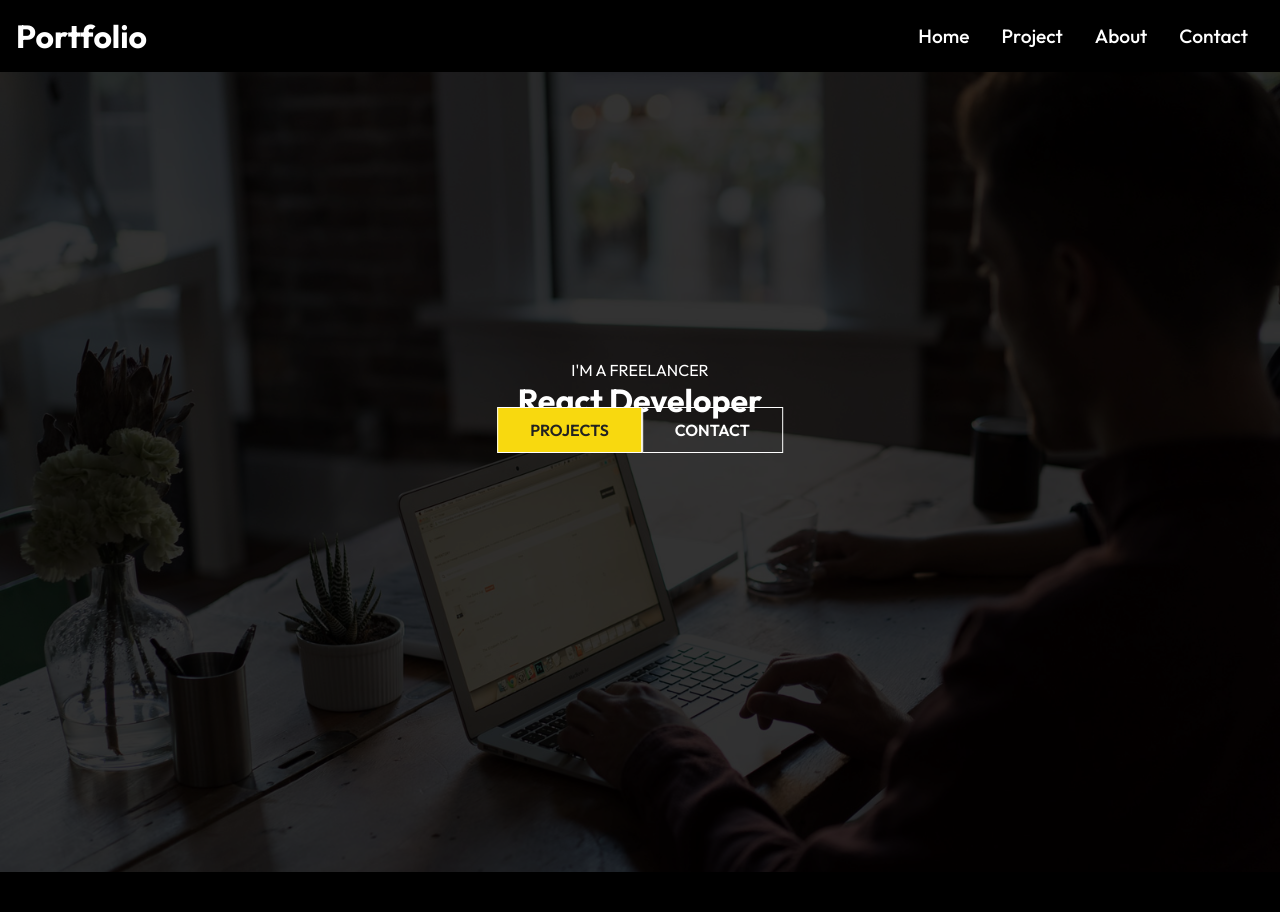
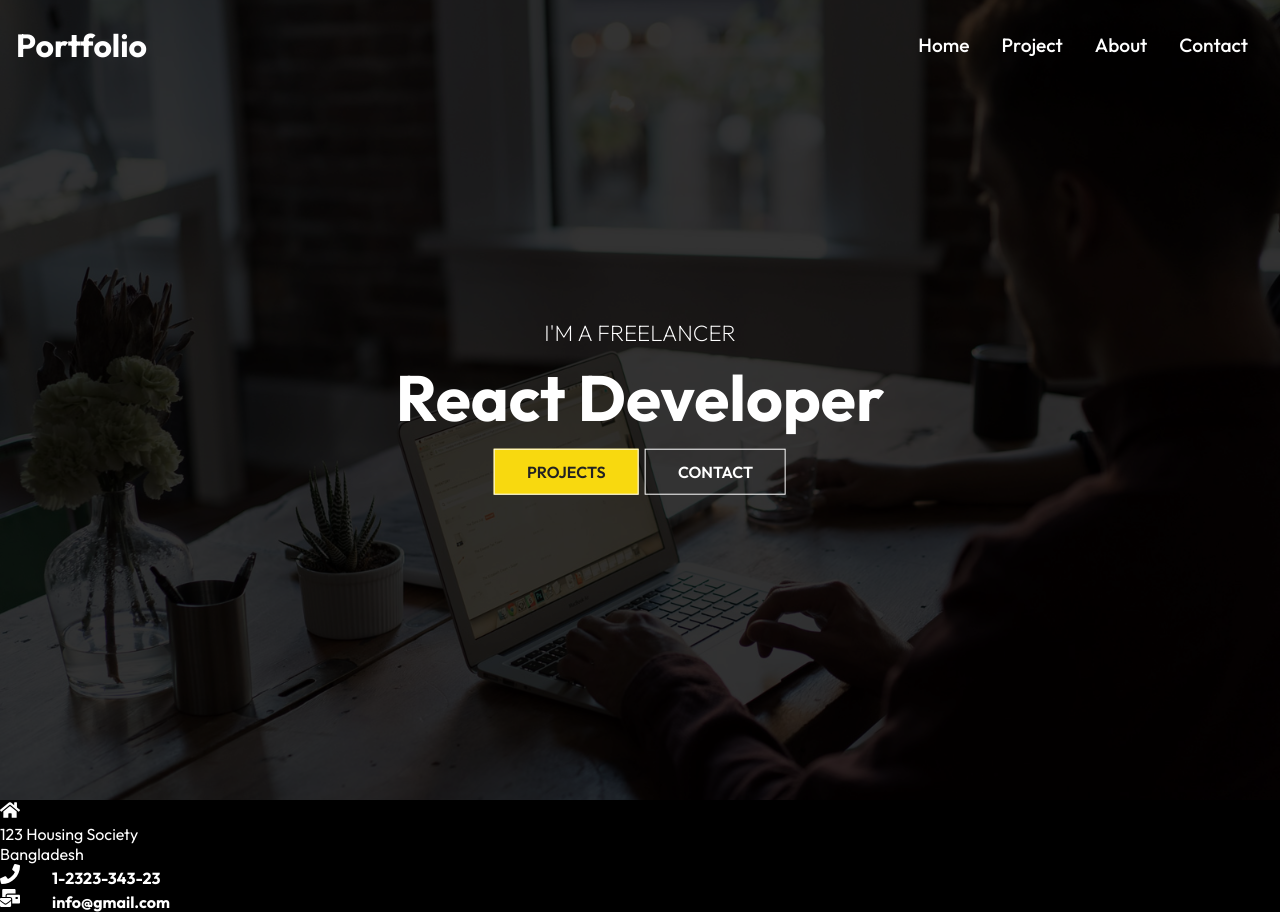
Before and after one commit to KipletingEdwin/cloned-portfolio, a React (Create React App) app: page / in a window 1280 px wide. Before the commit the page ends 876 px from the top, so only its background shows below. Built offline with nearby package versions, Linux system fonts and the light colour scheme.

Commit message:
add footer section

```diff
--- /dev/null
+++ b/src/components/Footer.js
@@ -0,0 +1,35 @@
+import { FaHome, FaMailBulk, FaPhone } from "react-icons/fa"
+import "./FooterStyles.css"
+import React from 'react'
+
+
+function Footer() {
+  return (
+    <div className="footer">
+        <div className="footer-container">
+            <div className="left">
+                <div className="location">
+                    <FaHome size={20} style={{color:"#fff", marginRight: "2rem"}}/>
+                     </div>
+                     <div>
+                        <p>123 Housing Society</p>
+                        <p>Bangladesh</p>
+                     </div>
+            </div>
+            <div className="phone">
+                <h4>  <FaPhone size={20} style={{color:"#fff", marginRight: "2rem"}}/>
+            1-2323-343-23 </h4>
+
+            </div>
+            <div className="email">
+                <h4>  <FaMailBulk size={20} style={{color:"#fff", marginRight: "2rem"}}/>
+            info@gmail.com </h4>
+
+            </div>
+            <div className="left"></div>
+        </div>
+    </div>
+  )
+}
+
+export default Footer
--- a/src/components/HeroImageStyles.css
+++ b/src/components/HeroImageStyles.css
@@ -35,3 +35,29 @@
     top: 50%;
     left: 50%;
 }
+
+.hero .content h1{
+    font-size: 4rem;
+    padding: 0.6rem 0 1.5rem;
+}
+
+.hero .content p{
+    font-size: 1.4rem;
+    font-weight: 200;
+    text-transform: uppercase;
+}
+
+.content .btn {
+    margin: 1rem 0.2rem;
+}
+
+@media screen and (max-width: 640px){
+    .hero .content h1{
+        font-size: 3rem;
+    }
+
+    .hero .content p{
+        font-size: 1.4rem;
+    }
+
+}
--- a/src/components/Navbar.js
+++ b/src/components/Navbar.js
@@ -9,9 +9,21 @@ function Navbar() {
     const [click, setClick] = useState(false);
     const handleClick = () => setClick(!click);
 
+    const [color, setColor] = useState(false);
+
+    const changeColor = () =>{
+        if(window.scrollY >=100){
+            setColor(true);
+        }else{
+            setColor(false);
+        }
+    };
+
+    window.addEventListener("scroll", changeColor);
+
 
   return (
-    <div className="header">
+    <div className={color ? "header header-bg" : "header"}>
         <Link to="/">
         <h1> Portfolio </h1>
         </Link>
--- a/src/components/NavbarStyles.css
+++ b/src/components/NavbarStyles.css
@@ -3,6 +3,15 @@
     justify-content: space-between;
     align-items: center;
     padding: 1rem;
+    position: fixed;
+    width: 100%;
+    height: 90px;
+    z-index: 10;
+}
+
+.header-bg{
+    background-color: rgba(0, 0, 0, 0.85);
+    transition: 0.5s;
 }
 
 .nav-menu{
--- a/src/routes/Home.js
+++ b/src/routes/Home.js
@@ -1,12 +1,14 @@
 import React from 'react'
 import Navbar from '../components/Navbar'
 import HeroImage from '../components/HeroImage'
+import Footer from '../components/Footer'
 
 function Home() {
   return (
     <div>
       <Navbar />
       <HeroImage />
+      <Footer/>
 
     </div>
   )
```
Also changed, not shown: src/components/FooterStyles.css (added).
